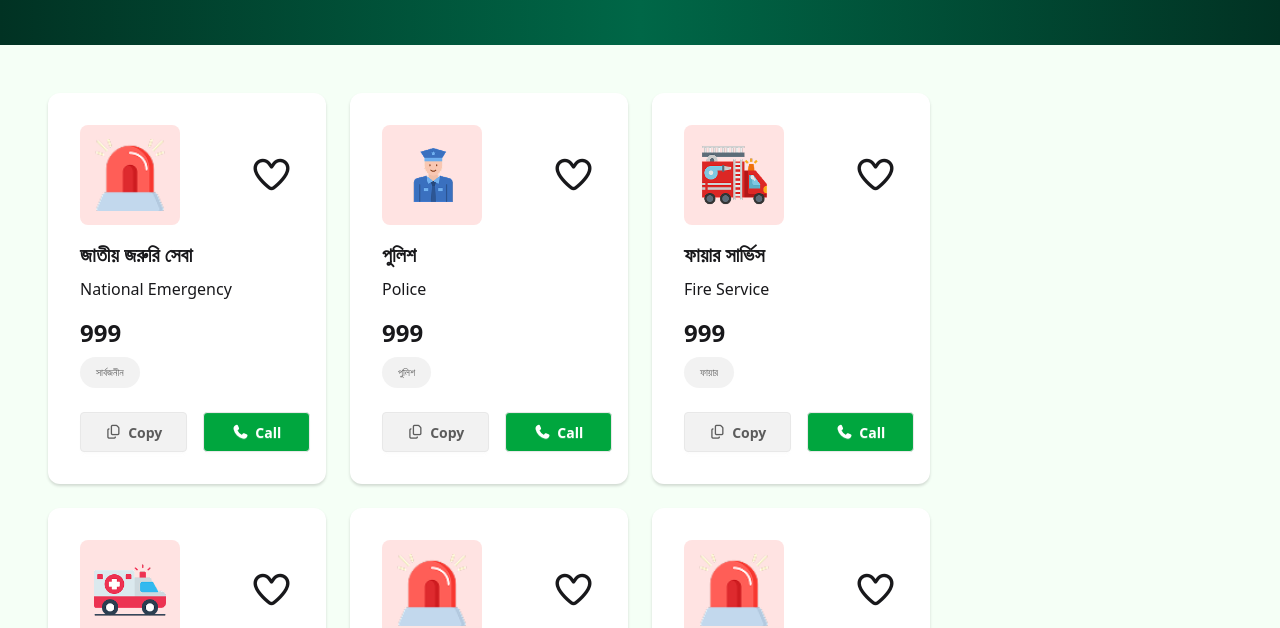
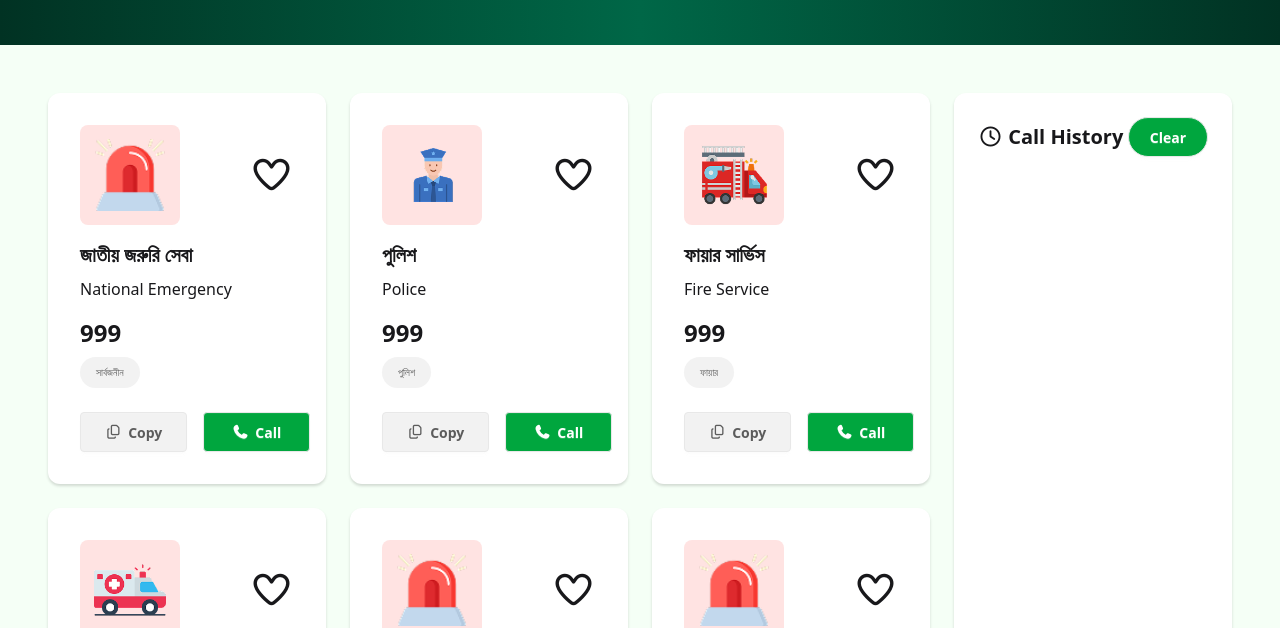
Before and after one commit to Khandaker-Sojol/Emergency-Hotline, a plain HTML site: page index.html in a window 1280 px wide. Shown: the part 324-952 px from the top of the page. Drawn offline with nearby package versions, Linux system fonts and the light colour scheme.

Commit message:
aside added

```diff
--- a/index.html
+++ b/index.html
@@ -228,7 +228,12 @@
 
          </div>
 
-
+         <aside class="col-span-3 shadow-[0_2px_3px_0_rgba(0,0,0,0.15)] bg-[#FFF] rounded-xl p-6">
+            <div class="flex justify-between items-center ">
+               <h1 class="font-bold text-xl"><i class="fa-regular fa-clock"></i> Call History</h1>
+               <button id="clear-btn" class=" btn bg-[#00A63E] w-20 text-white rounded-full">Clear</button>
+            </div>
+         </aside>
 
       </section>
    </main>
```
